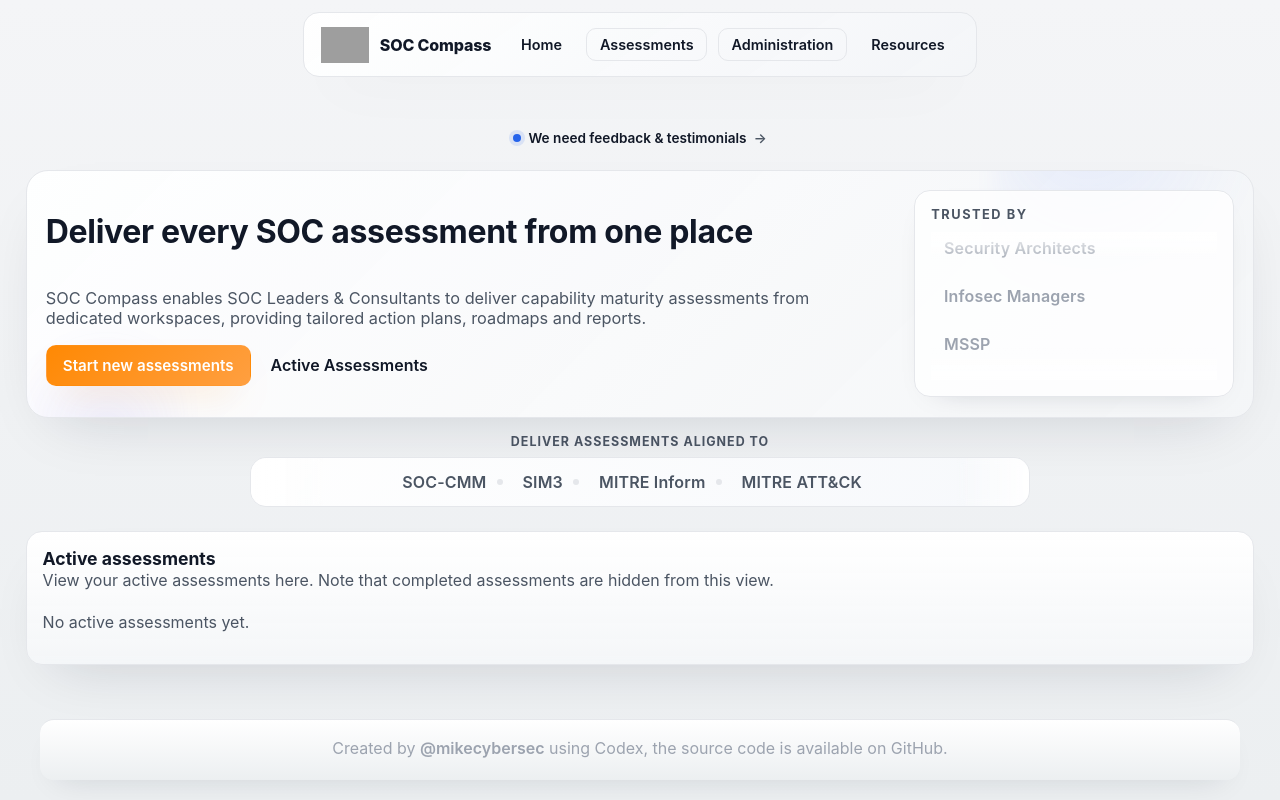
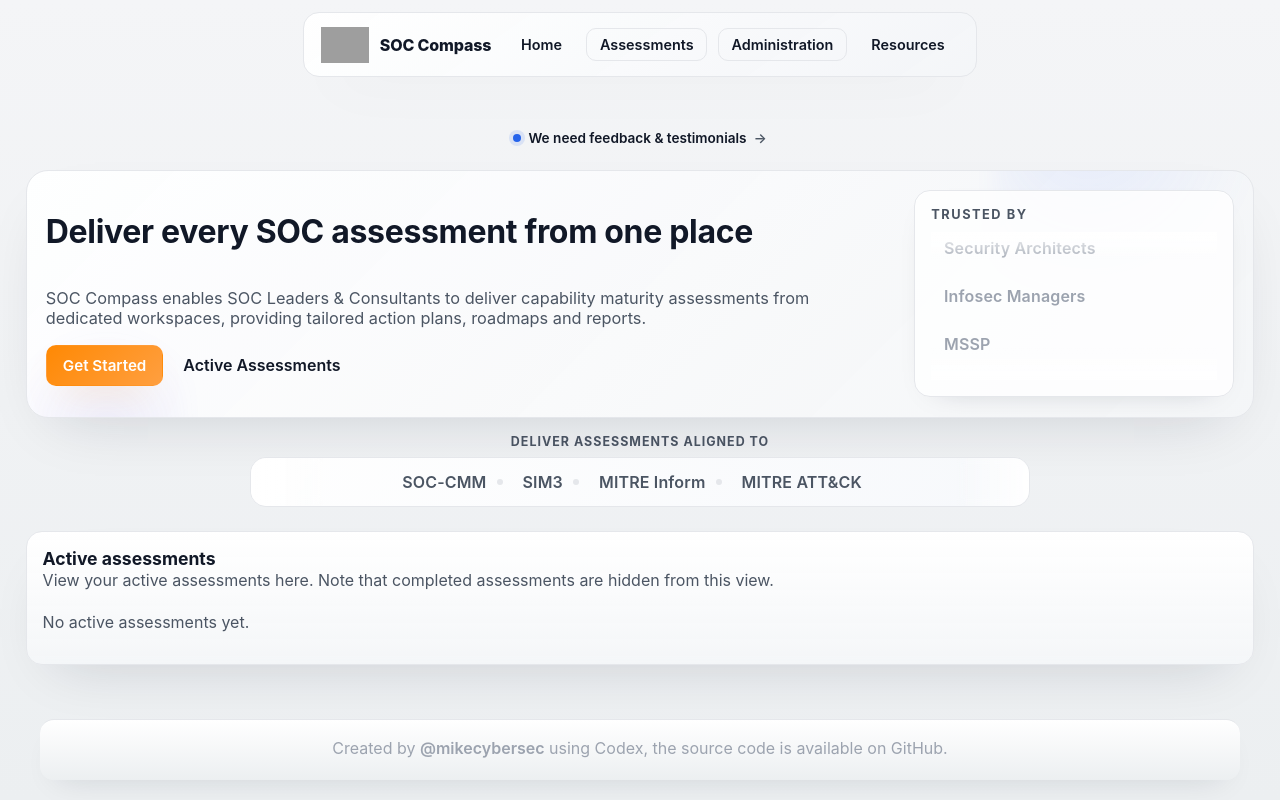
Before and after one commit to mikecybersec/SOC-Compass, a React (Vite) app in the folder soc-improvement-app/: page / in a window 1280 px wide. Built offline with nearby package versions, Linux system fonts and the light colour scheme; grey boxes are pictures that could not be loaded.

Commit message:
Update home hero button text

```diff
--- a/soc-improvement-app/src/pages/Home.jsx
+++ b/soc-improvement-app/src/pages/Home.jsx
@@ -367,7 +367,7 @@
             workspaces, providing tailored action plans, roadmaps and reports.
           </p>
           <div className="hero-actions">
-            <Button onClick={onOpenStartModal}>Start new assessments</Button>
+            <Button onClick={onOpenStartModal}>Get Started</Button>
             <a className="hero-link-button" href="#active-assessments">
               Active Assessments
             </a>
```
